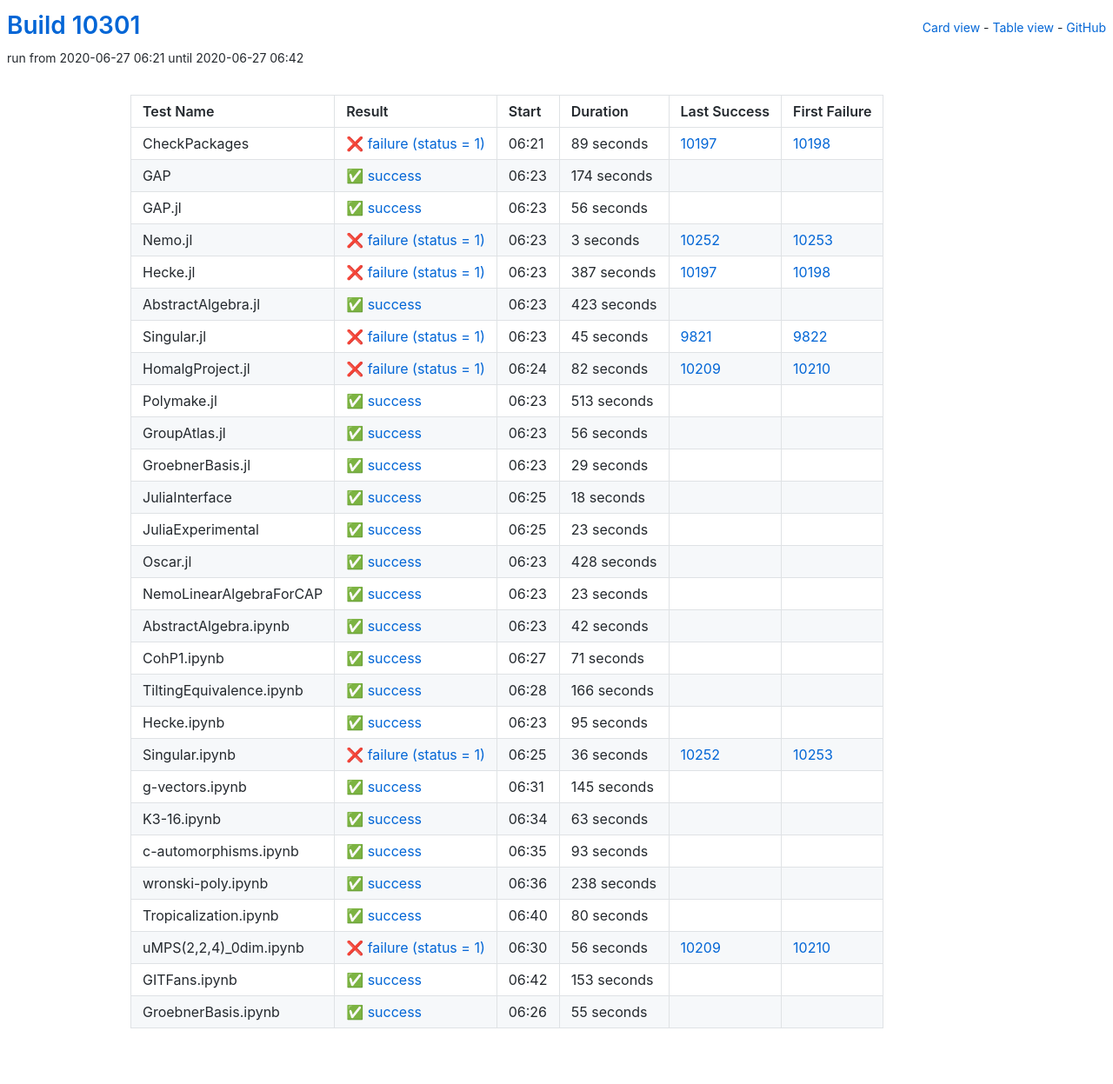
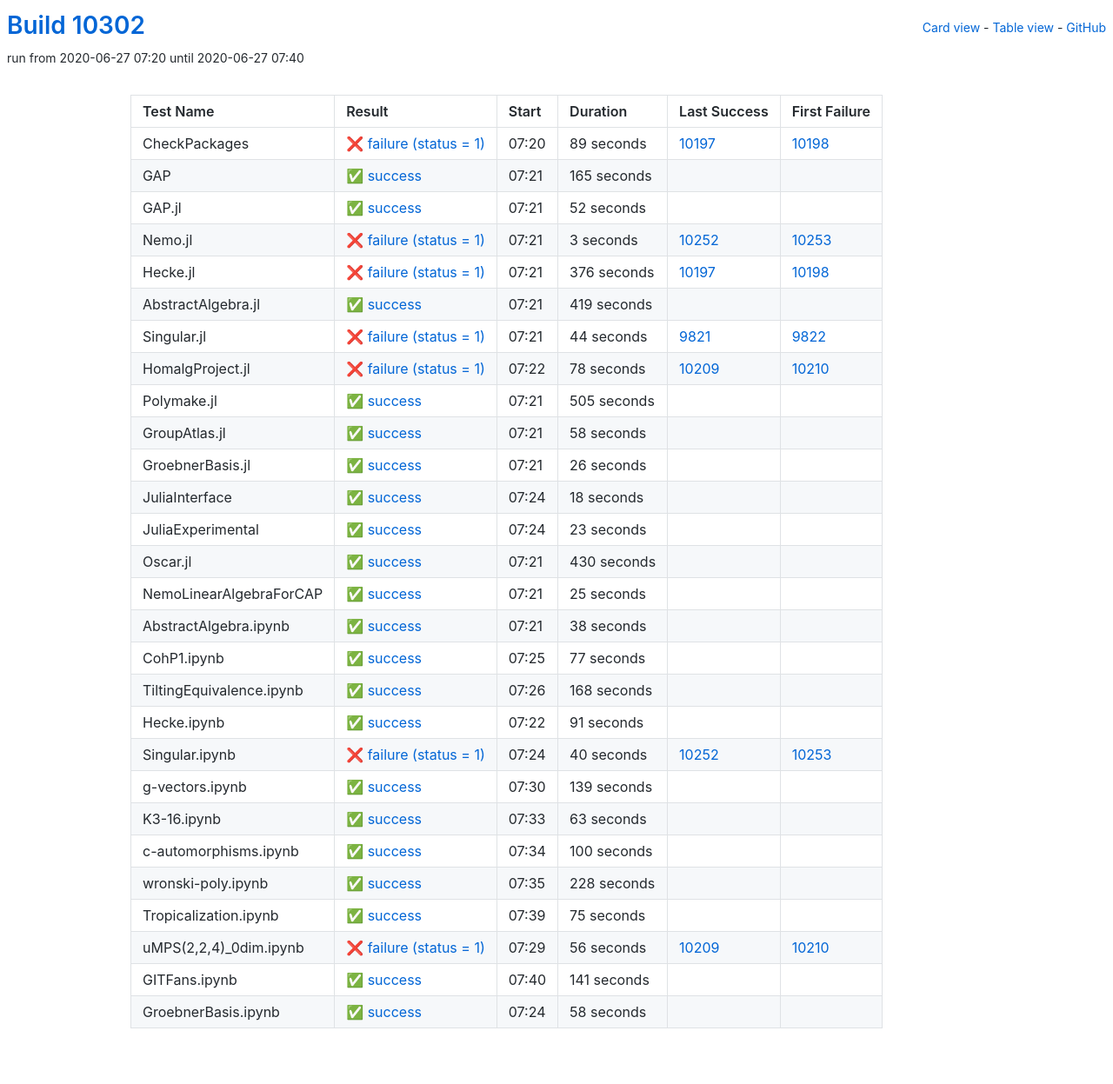
Before and after one commit to oscar-system/oscar-ci-status, a Jekyll site: the page built from table.html, in a window 1280 px wide. Shown: the whole page at 87% size. Built offline with Jekyll 4.4.1, drawn with Linux system fonts in a browser that asks for light colours.

Commit message:
Build #10302

```diff
--- a/_data/ci.yml
+++ b/_data/ci.yml
@@ -1,6 +1,6 @@
 ---
-build: 10301
-build_url: https://oscarci.mathematik.uni-kl.de/job/oscar/10301/
+build: 10302
+build_url: https://oscarci.mathematik.uni-kl.de/job/oscar/10302/
 job: oscar
 organization: oscar-system
 repo: oscar-ci-status
@@ -8,8 +8,8 @@ repourl: https://github.com/oscar-system/oscar-ci-status
 tests:
 - name: CheckPackages
   id: checkpackages
-  log: https://oscarci.mathematik.uni-kl.de/job/oscar/10301/artifact/logs/build-10301/CheckPackages.log
-  start: 2020-06-27 06:21
+  log: https://oscarci.mathematik.uni-kl.de/job/oscar/10302/artifact/logs/build-10302/CheckPackages.log
+  start: 2020-06-27 07:20
   success: false
   exitcode: 1
   status: failure
@@ -20,32 +20,32 @@ tests:
   first_failure_url: https://oscarci.mathematik.uni-kl.de/job/oscar/10198/
 - name: GAP
   id: gap
-  log: https://oscarci.mathematik.uni-kl.de/job/oscar/10301/artifact/logs/build-10301/GAP.log
-  start: 2020-06-27 06:23
+  log: https://oscarci.mathematik.uni-kl.de/job/oscar/10302/artifact/logs/build-10302/GAP.log
+  start: 2020-06-27 07:21
   success: true
   exitcode: 0
   status: success
-  duration: 174
+  duration: 165
   last_success: false
   last_success_url:
   first_failure: false
   first_failure_url:
 - name: GAP.jl
   id: gap-jl
-  log: https://oscarci.mathematik.uni-kl.de/job/oscar/10301/artifact/logs/build-10301/GAP.jl.log
-  start: 2020-06-27 06:23
+  log: https://oscarci.mathematik.uni-kl.de/job/oscar/10302/artifact/logs/build-10302/GAP.jl.log
+  start: 2020-06-27 07:21
   success: true
   exitcode: 0
   status: success
-  duration: 56
+  duration: 52
   last_success: false
   last_success_url:
   first_failure: false
   first_failure_url:
 - name: Nemo.jl
   id: nemo-jl
-  log: https://oscarci.mathematik.uni-kl.de/job/oscar/10301/artifact/logs/build-10301/Nemo.jl.log
-  start: 2020-06-27 06:23
+  log: https://oscarci.mathematik.uni-kl.de/job/oscar/10302/artifact/logs/build-10302/Nemo.jl.log
+  start: 2020-06-27 07:21
   success: false
   exitcode: 1
   status: failure
@@ -56,92 +56,92 @@ tests:
   first_failure_url: https://oscarci.mathematik.uni-kl.de/job/oscar/10253/
 - name: Hecke.jl
   id: hecke-jl
-  log: https://oscarci.mathematik.uni-kl.de/job/oscar/10301/artifact/logs/build-10301/Hecke.jl.log
-  start: 2020-06-27 06:23
+  log: https://oscarci.mathematik.uni-kl.de/job/oscar/10302/artifact/logs/build-10302/Hecke.jl.log
+  start: 2020-06-27 07:21
   success: false
   exitcode: 1
   status: failure
-  duration: 387
+  duration: 376
   last_success: 10197
   last_success_url: https://oscarci.mathematik.uni-kl.de/job/oscar/10197/
   first_failure: 10198
   first_failure_url: https://oscarci.mathematik.uni-kl.de/job/oscar/10198/
 - name: AbstractAlgebra.jl
   id: abstractalgebra-jl
-  log: https://oscarci.mathematik.uni-kl.de/job/oscar/10301/artifact/logs/build-10301/AbstractAlgebra.jl.log
-  start: 2020-06-27 06:23
+  log: https://oscarci.mathematik.uni-kl.de/job/oscar/10302/artifact/logs/build-10302/AbstractAlgebra.jl.log
+  start: 2020-06-27 07:21
   success: true
   exitcode: 0
   status: success
-  duration: 423
+  duration: 419
   last_success: false
   last_success_url:
   first_failure: false
   first_failure_url:
 - name: Singular.jl
   id: singular-jl
-  log: https://oscarci.mathematik.uni-kl.de/job/oscar/10301/artifact/logs/build-10301/Singular.jl.log
-  start: 2020-06-27 06:23
+  log: https://oscarci.mathematik.uni-kl.de/job/oscar/10302/artifact/logs/build-10302/Singular.jl.log
+  start: 2020-06-27 07:21
   success: false
   exitcode: 1
   status: failure
-  duration: 45
+  duration: 44
   last_success: 9821
   last_success_url: https://oscarci.mathematik.uni-kl.de/job/oscar/9821/
   first_failure: 9822
   first_failure_url: https://oscarci.mathematik.uni-kl.de/job/oscar/9822/
 - name: HomalgProject.jl
   id: homalgproject-jl
-  log: https://oscarci.mathematik.uni-kl.de/job/oscar/10301/artifact/logs/build-10301/HomalgProject.jl.log
-  start: 2020-06-27 06:24
+  log: https://oscarci.mathematik.uni-kl.de/job/oscar/10302/artifact/logs/build-10302/HomalgProject.jl.log
+  start: 2020-06-27 07:22
   success: false
   exitcode: 1
   status: failure
-  duration: 82
+  duration: 78
   last_success: 10209
   last_success_url: https://oscarci.mathematik.uni-kl.de/job/oscar/10209/
   first_failure: 10210
   first_failure_url: https://oscarci.mathematik.uni-kl.de/job/oscar/10210/
 - name: Polymake.jl
   id: polymake-jl
-  log: https://oscarci.mathematik.uni-kl.de/job/oscar/10301/artifact/logs/build-10301/Polymake.jl.log
-  start: 2020-06-27 06:23
+  log: https://oscarci.mathematik.uni-kl.de/job/oscar/10302/artifact/logs/build-10302/Polymake.jl.log
+  start: 2020-06-27 07:21
   success: true
   exitcode: 0
   status: success
-  duration: 513
+  duration: 505
   last_success: false
   last_success_url:
   first_failure: false
   first_failure_url:
 - name: GroupAtlas.jl
   id: groupatlas-jl
-  log: https://oscarci.mathematik.uni-kl.de/job/oscar/10301/artifact/logs/build-10301/GroupAtlas.jl.log
-  start: 2020-06-27 06:23
+  log: https://oscarci.mathematik.uni-kl.de/job/oscar/10302/artifact/logs/build-10302/GroupAtlas.jl.log
+  start: 2020-06-27 07:21
   success: true
   exitcode: 0
   status: success
-  duration: 56
+  duration: 58
   last_success: false
   last_success_url:
   first_failure: false
   first_failure_url:
 - name: GroebnerBasis.jl
   id: groebnerbasis-jl
-  log: https://oscarci.mathematik.uni-kl.de/job/oscar/10301/artifact/logs/build-10301/GroebnerBasis.jl.log
-  start: 2020-06-27 06:23
+  log: https://oscarci.mathematik.uni-kl.de/job/oscar/10302/artifact/logs/build-10302/GroebnerBasis.jl.log
+  start: 2020-06-27 07:21
   success: true
   exitcode: 0
   status: success
-  duration: 29
+  duration: 26
   last_success: false
   last_success_url:
   first_failure: false
   first_failure_url:
 - name: JuliaInterface
   id: juliainterface
-  log: https://oscarci.mathematik.uni-kl.de/job/oscar/10301/artifact/logs/build-10301/JuliaInterface.log
-  start: 2020-06-27 06:25
+  log: https://oscarci.mathematik.uni-kl.de/job/oscar/10302/artifact/logs/build-10302/JuliaInterface.log
+  start: 2020-06-27 07:24
   success: true
   exitcode: 0
   status: success
@@ -152,8 +152,8 @@ tests:
   first_failure_url:
 - name: JuliaExperimental
   id: juliaexperimental
-  log: https://oscarci.mathematik.uni-kl.de/job/oscar/10301/artifact/logs/build-10301/JuliaExperimental.log
-  start: 2020-06-27 06:25
+  log: https://oscarci.mathematik.uni-kl.de/job/oscar/10302/artifact/logs/build-10302/JuliaExperimental.log
+  start: 2020-06-27 07:24
   success: true
   exitcode: 0
   status: success
@@ -164,104 +164,104 @@ tests:
   first_failure_url:
 - name: Oscar.jl
   id: oscar-jl
-  log: https://oscarci.mathematik.uni-kl.de/job/oscar/10301/artifact/logs/build-10301/Oscar.jl.log
-  start: 2020-06-27 06:23
+  log: https://oscarci.mathematik.uni-kl.de/job/oscar/10302/artifact/logs/build-10302/Oscar.jl.log
+  start: 2020-06-27 07:21
   success: true
   exitcode: 0
   status: success
-  duration: 428
+  duration: 430
   last_success: false
   last_success_url:
   first_failure: false
   first_failure_url:
 - name: NemoLinearAlgebraForCAP
   id: nemolinearalgebraforcap
-  log: https://oscarci.mathematik.uni-kl.de/job/oscar/10301/artifact/logs/build-10301/NemoLinearAlgebraForCAP.log
-  start: 2020-06-27 06:23
+  log: https://oscarci.mathematik.uni-kl.de/job/oscar/10302/artifact/logs/build-10302/NemoLinearAlgebraForCAP.log
+  start: 2020-06-27 07:21
   success: true
   exitcode: 0
   status: success
-  duration: 23
+  duration: 25
   last_success: false
   last_success_url:
   first_failure: false
   first_failure_url:
 - name: AbstractAlgebra.ipynb
   id: abstractalgebra-ipynb
-  log: https://oscarci.mathematik.uni-kl.de/job/oscar/10301/artifact/logs/build-10301/AbstractAlgebra.ipynb.log
-  start: 2020-06-27 06:23
+  log: https://oscarci.mathematik.uni-kl.de/job/oscar/10302/artifact/logs/build-10302/AbstractAlgebra.ipynb.log
+  start: 2020-06-27 07:21
   success: true
   exitcode: 0
   status: success
-  duration: 42
+  duration: 38
   last_success: false
   last_success_url:
   first_failure: false
   first_failure_url:
 - name: CohP1.ipynb
   id: cohp1-ipynb
-  log: https://oscarci.mathematik.uni-kl.de/job/oscar/10301/artifact/logs/build-10301/CohP1.ipynb.log
-  start: 2020-06-27 06:27
+  log: https://oscarci.mathematik.uni-kl.de/job/oscar/10302/artifact/logs/build-10302/CohP1.ipynb.log
+  start: 2020-06-27 07:25
   success: true
   exitcode: 0
   status: success
-  duration: 71
+  duration: 77
   last_success: false
   last_success_url:
   first_failure: false
   first_failure_url:
 - name: TiltingEquivalence.ipynb
   id: tiltingequivalence-ipynb
-  log: https://oscarci.mathematik.uni-kl.de/job/oscar/10301/artifact/logs/build-10301/TiltingEquivalence.ipynb.log
-  start: 2020-06-27 06:28
+  log: https://oscarci.mathematik.uni-kl.de/job/oscar/10302/artifact/logs/build-10302/TiltingEquivalence.ipynb.log
+  start: 2020-06-27 07:26
   success: true
   exitcode: 0
   status: success
-  duration: 166
+  duration: 168
   last_success: false
   last_success_url:
   first_failure: false
   first_failure_url:
 - name: Hecke.ipynb
   id: hecke-ipynb
-  log: https://oscarci.mathematik.uni-kl.de/job/oscar/10301/artifact/logs/build-10301/Hecke.ipynb.log
-  start: 2020-06-27 06:23
+  log: https://oscarci.mathematik.uni-kl.de/job/oscar/10302/artifact/logs/build-10302/Hecke.ipynb.log
+  start: 2020-06-27 07:22
   success: true
   exitcode: 0
   status: success
-  duration: 95
+  duration: 91
   last_success: false
   last_success_url:
   first_failure: false
   first_failure_url:
 - name: Singular.ipynb
   id: singular-ipynb
-  log: https://oscarci.mathematik.uni-kl.de/job/oscar/10301/artifact/logs/build-10301/Singular.ipynb.log
-  start: 2020-06-27 06:25
+  log: https://oscarci.mathematik.uni-kl.de/job/oscar/10302/artifact/logs/build-10302/Singular.ipynb.log
+  start: 2020-06-27 07:24
   success: false
   exitcode: 1
   status: failure
-  duration: 36
+  duration: 40
   last_success: 10252
   last_success_url: https://oscarci.mathematik.uni-kl.de/job/oscar/10252/
   first_failure: 10253
   first_failure_url: https://oscarci.mathematik.uni-kl.de/job/oscar/10253/
 - name: g-vectors.ipynb
   id: g-vectors-ipynb
-  log: https://oscarci.mathematik.uni-kl.de/job/oscar/10301/artifact/logs/build-10301/g-vectors.ipynb.log
-  start: 2020-06-27 06:31
+  log: https://oscarci.mathematik.uni-kl.de/job/oscar/10302/artifact/logs/build-10302/g-vectors.ipynb.log
+  start: 2020-06-27 07:30
   success: true
   exitcode: 0
   status: success
-  duration: 145
+  duration: 139
   last_success: false
   last_success_url:
   first_failure: false
   first_failure_url:
 - name: K3-16.ipynb
   id: k3-16-ipynb
-  log: https://oscarci.mathematik.uni-kl.de/job/oscar/10301/artifact/logs/build-10301/K3-16.ipynb.log
-  start: 2020-06-27 06:34
+  log: https://oscarci.mathematik.uni-kl.de/job/oscar/10302/artifact/logs/build-10302/K3-16.ipynb.log
+  start: 2020-06-27 07:33
   success: true
   exitcode: 0
   status: success
@@ -272,44 +272,44 @@ tests:
   first_failure_url:
 - name: c-automorphisms.ipynb
   id: c-automorphisms-ipynb
-  log: https://oscarci.mathematik.uni-kl.de/job/oscar/10301/artifact/logs/build-10301/c-automorphisms.ipynb.log
-  start: 2020-06-27 06:35
+  log: https://oscarci.mathematik.uni-kl.de/job/oscar/10302/artifact/logs/build-10302/c-automorphisms.ipynb.log
+  start: 2020-06-27 07:34
   success: true
   exitcode: 0
   status: success
-  duration: 93
+  duration: 100
   last_success: false
   last_success_url:
   first_failure: false
   first_failure_url:
 - name: wronski-poly.ipynb
   id: wronski-poly-ipynb
-  log: https://oscarci.mathematik.uni-kl.de/job/oscar/10301/artifact/logs/build-10301/wronski-poly.ipynb.log
-  start: 2020-06-27 06:36
+  log: https://oscarci.mathematik.uni-kl.de/job/oscar/10302/artifact/logs/build-10302/wronski-poly.ipynb.log
+  start: 2020-06-27 07:35
   success: true
   exitcode: 0
   status: success
-  duration: 238
+  duration: 228
   last_success: false
   last_success_url:
   first_failure: false
   first_failure_url:
 - name: Tropicalization.ipynb
   id: tropicalization-ipynb
-  log: https://oscarci.mathematik.uni-kl.de/job/oscar/10301/artifact/logs/build-10301/Tropicalization.ipynb.log
-  start: 2020-06-27 06:40
+  log: https://oscarci.mathematik.uni-kl.de/job/oscar/10302/artifact/logs/build-10302/Tropicalization.ipynb.log
+  start: 2020-06-27 07:39
   success: true
   exitcode: 0
   status: success
-  duration: 80
+  duration: 75
   last_success: false
   last_success_url:
   first_failure: false
   first_failure_url:
 - name: uMPS(2,2,4)_0dim.ipynb
   id: umps-2-2-4-0dim-ipynb
-  log: https://oscarci.mathematik.uni-kl.de/job/oscar/10301/artifact/logs/build-10301/uMPS-2-2-4-_0dim.ipynb.log
-  start: 2020-06-27 06:30
+  log: https://oscarci.mathematik.uni-kl.de/job/oscar/10302/artifact/logs/build-10302/uMPS-2-2-4-_0dim.ipynb.log
+  start: 2020-06-27 07:29
   success: false
   exitcode: 1
   status: failure
@@ -320,24 +320,24 @@ tests:
   first_failure_url: https://oscarci.mathematik.uni-kl.de/job/oscar/10210/
 - name: GITFans.ipynb
   id: gitfans-ipynb
-  log: https://oscarci.mathematik.uni-kl.de/job/oscar/10301/artifact/logs/build-10301/GITFans.ipynb.log
-  start: 2020-06-27 06:42
+  log: https://oscarci.mathematik.uni-kl.de/job/oscar/10302/artifact/logs/build-10302/GITFans.ipynb.log
+  start: 2020-06-27 07:40
   success: true
   exitcode: 0
   status: success
-  duration: 153
+  duration: 141
   last_success: false
   last_success_url:
   first_failure: false
   first_failure_url:
 - name: GroebnerBasis.ipynb
   id: groebnerbasis-ipynb
-  log: https://oscarci.mathematik.uni-kl.de/job/oscar/10301/artifact/logs/build-10301/GroebnerBasis.ipynb.log
-  start: 2020-06-27 06:26
+  log: https://oscarci.mathematik.uni-kl.de/job/oscar/10302/artifact/logs/build-10302/GroebnerBasis.ipynb.log
+  start: 2020-06-27 07:24
   success: true
   exitcode: 0
   status: success
-  duration: 55
+  duration: 58
   last_success: false
   last_success_url:
   first_failure: false
```
Also changed, not shown: README.md.
